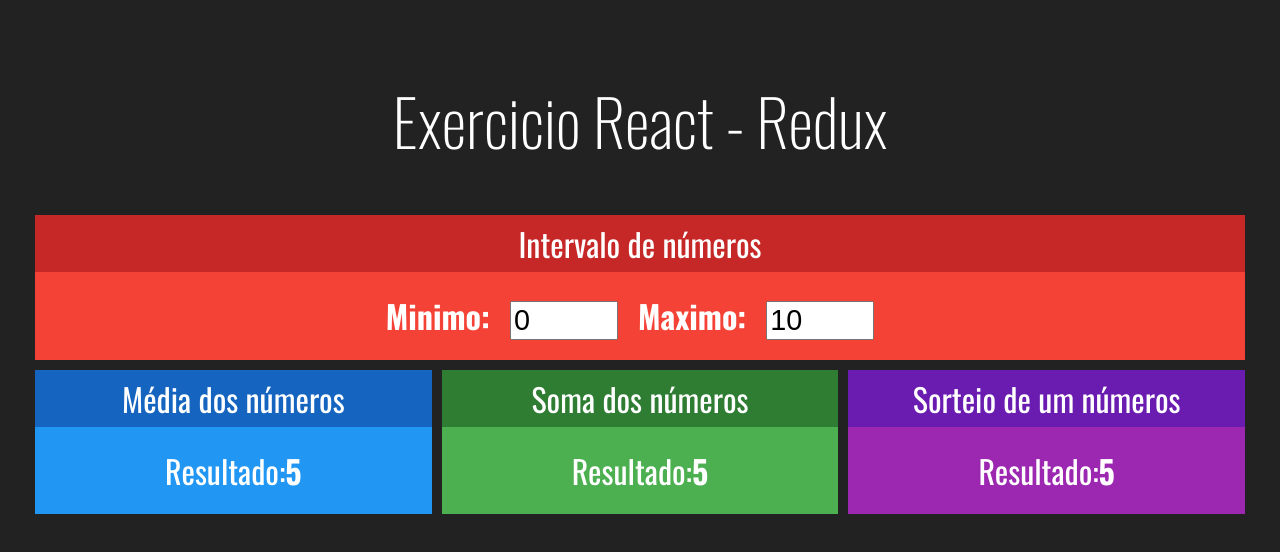
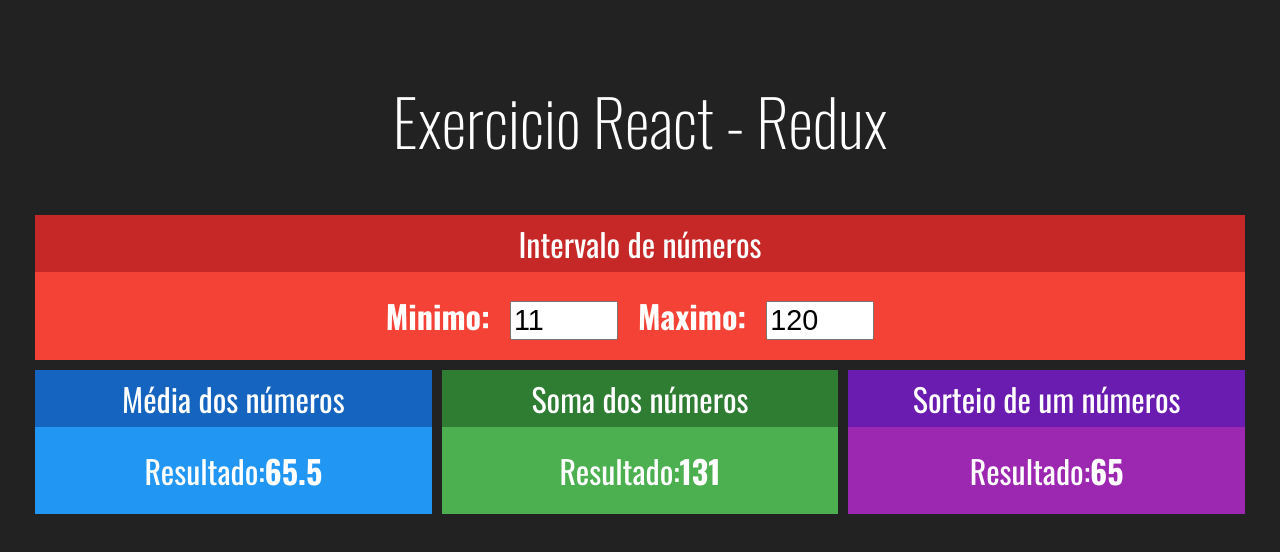
Before and after one commit to rafaelhfreitas/curso-redux, a React (Create React App) app: page / in a window 1280 px wide. Shown: the top 552 px of the page. Built offline with nearby package versions, Linux system fonts and the light colour scheme.

Commit message:
Usando o useState

```diff
--- a/src/App.js
+++ b/src/App.js
@@ -1,4 +1,4 @@
-import React from 'react';
+import React, { useState } from 'react';
 import './App.css';
 
 import Card from './components/Card'
@@ -8,16 +8,21 @@ import Soma from './components/Soma'
 import Sorteio from './components/Sorteio'
 
 function App() {
+
+  const [min, setMin] = useState(11)
+  const [max, setMax] = useState(120)
+
+
   return (
     <div className="App">
       <h1>Exercicio React - Redux</h1>
       <div className='Linha'>
-        <Intervalo></Intervalo>
+        <Intervalo min={min} max={max}></Intervalo>
       </div>
       <div className='Linha'>
-        <Media></Media>
-        <Soma></Soma>
-        <Sorteio></Sorteio>
+        <Media min={min} max={max}></Media>
+        <Soma min={min} max={max}></Soma>
+        <Sorteio min={min} max={max}></Sorteio>
       </div>
     </div>
   );
--- a/src/components/Intervalo.jsx
+++ b/src/components/Intervalo.jsx
@@ -5,16 +5,17 @@ import Card from './Card'
 
 
 export default props => {
+    const {min, max} = props
     return (
         <Card title="Intervalo de números" red>
             <div className="Intervalo">
                 <span>
                     <strong>Minimo:</strong>
-                    <input type="number" value={0} readOnly></input>
+                    <input type="number" value={min} readOnly></input>
                 </span>
                 <span>
                     <strong>Maximo:</strong>
-                    <input type="number" value={10} readOnly></input>
+                    <input type="number" value={max} readOnly></input>
                 </span>
 
             </div>
--- a/src/components/Media.jsx
+++ b/src/components/Media.jsx
@@ -4,12 +4,14 @@ import Card from './Card'
 
 
 export default props => {
+    const {min, max}  = props
+
     return (
         <Card title="Média dos números" green>
             <div>
                 <span>
                     <span>Resultado:</span>
-                    <strong>5</strong>
+                    <strong>{ (max + min) / 2}</strong>
 
                 </span>
             </div>
--- a/src/components/Soma.jsx
+++ b/src/components/Soma.jsx
@@ -4,12 +4,14 @@ import Card from './Card'
 
 
 export default props => {
+    const {min, max}  = props
+
     return (
         <Card title="Soma dos números" blue>
             <div>
                 <span>
                     <span>Resultado:</span>
-                    <strong>5</strong>
+                    <strong>{min + max}</strong>
 
                 </span>
             </div>
--- a/src/components/Sorteio.jsx
+++ b/src/components/Sorteio.jsx
@@ -4,12 +4,14 @@ import Card from './Card'
 
 
 export default props => {
+    const {min, max}  = props
+    const aleatorio = parseInt(Math.random() * (max-min)) + min
     return (
         <Card title="Sorteio de um números" purple>
             <div>
                 <span>
                     <span>Resultado:</span>
-                    <strong>5</strong>
+                    <strong>{aleatorio}</strong>
                 </span>
             </div>
         </Card>
```
